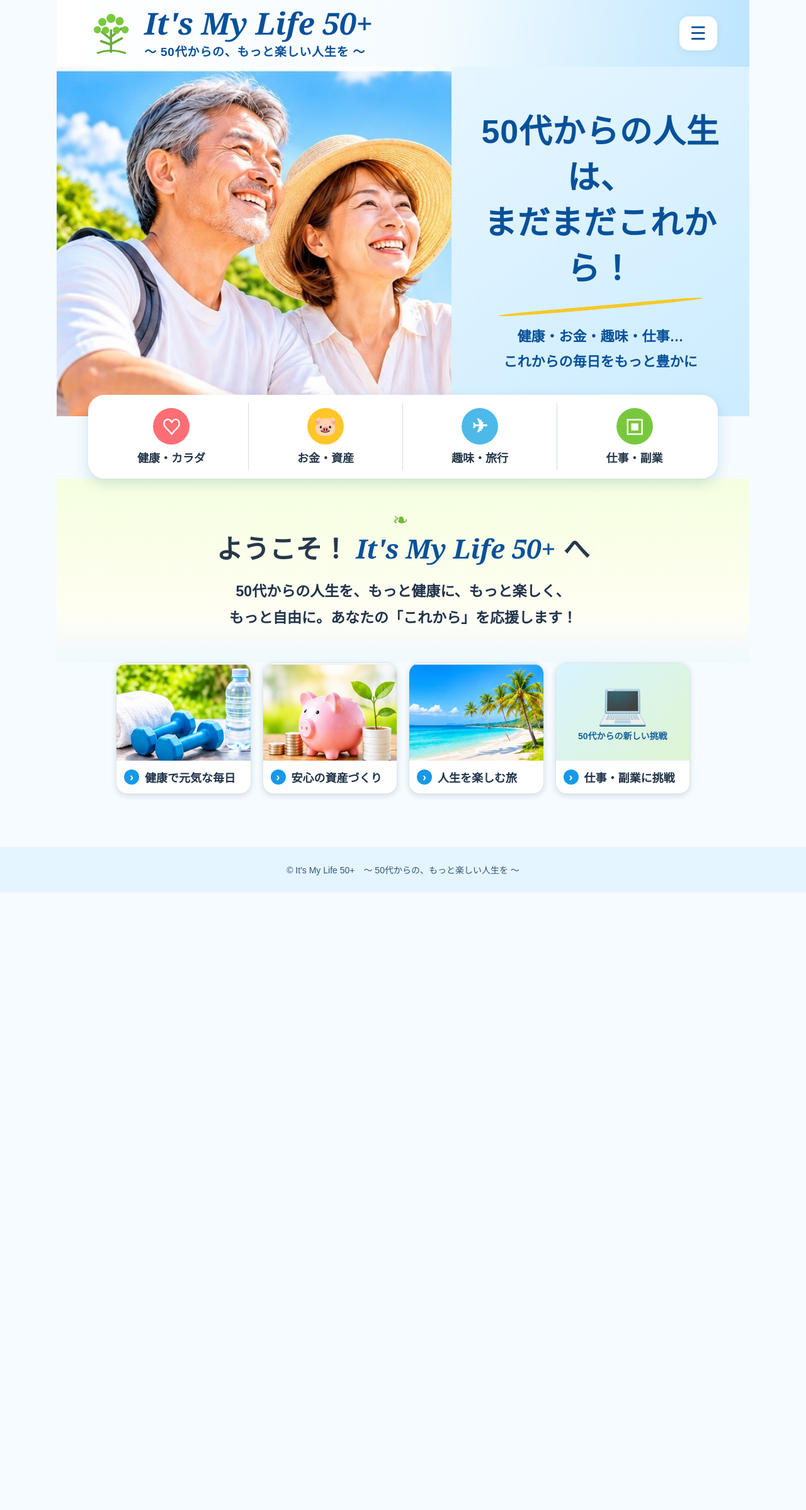
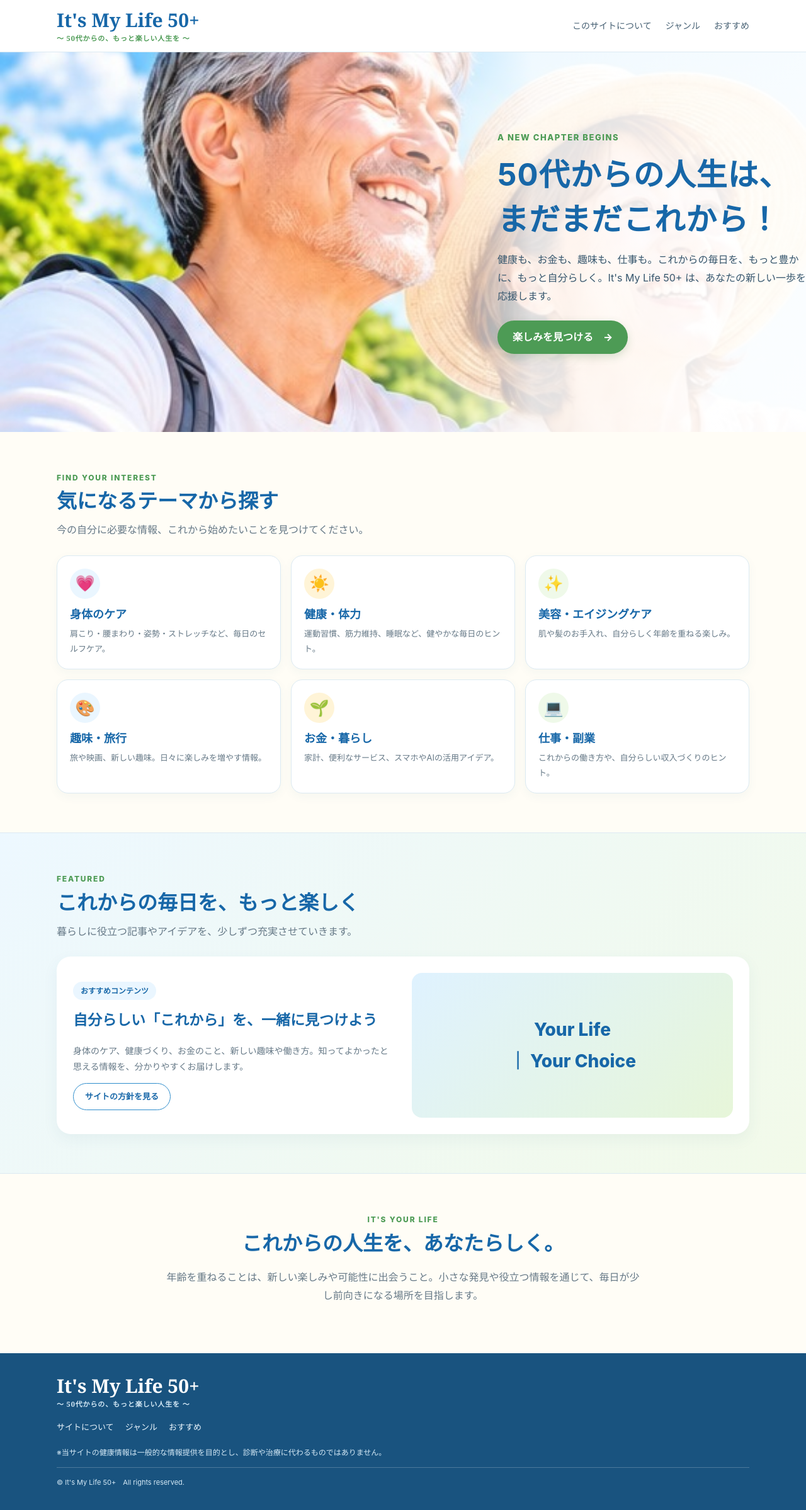
Before and after one commit to 25ygp78nkd-sys/my-ai-blog, a plain HTML site: page index.html in a window 1280 px wide. Shown: the whole page at 63% size. Before the commit the page ends 1417 px from the top, so only its background shows below. Drawn offline with Linux system fonts and the light colour scheme.

Commit message:
Add files via upload

```diff
--- a/index.html
+++ b/index.html
@@ -1,77 +1,157 @@
-<!doctype html>
+<!DOCTYPE html>
 <html lang="ja">
 <head>
-<meta charset="utf-8">
-<meta name="viewport" content="width=device-width,initial-scale=1">
-<meta name="description" content="50代からの、もっと楽しい人生を。健康・お金・趣味・旅行・仕事の情報をお届けします。">
-<title>It's My Life 50+｜50代からの、もっと楽しい人生を</title>
-<style>
-:root{--blue:#07519a;--deep:#123e70;--sky:#eaf7ff;--green:#75bd39;--cream:#fbfff0;--gold:#f5c928}
-*{box-sizing:border-box}html{scroll-behavior:smooth;scroll-padding-top:18px}
-body{margin:0;font-family:"Hiragino Kaku Gothic ProN","Yu Gothic",Meiryo,sans-serif;color:#20334a;background:#f5fbff}
-a{color:inherit;text-decoration:none}.wrap{max-width:1100px;margin:auto}
-header{background:linear-gradient(100deg,#fff 0%,#f4fbff 55%,#bce5ff 100%);padding:12px 4%;display:flex;align-items:center;gap:16px;position:relative;z-index:5}
-.tree{width:72px;height:72px;flex:none}.brand{min-width:0;color:var(--blue)}.brand-name{font-family:Georgia,serif;font-style:italic;font-weight:bold;font-size:clamp(28px,5vw,48px);line-height:1.05;white-space:nowrap}.tagline{font-size:clamp(12px,2.2vw,19px);font-weight:700;margin-top:5px;letter-spacing:.04em}
-.menu{margin-left:auto;border:0;border-radius:15px;background:#fff;color:var(--blue);font-size:29px;width:60px;height:54px;box-shadow:0 2px 10px #78a8c533;cursor:pointer}
-.hero{display:grid;grid-template-columns:57% 43%;min-height:440px;background:linear-gradient(135deg,#d9f1ff,#effaff);overflow:hidden}
-.hero-visual{min-width:0;min-height:440px;overflow:hidden}
-.hero-photo{width:100%;height:100%;min-height:440px;display:block;object-fit:cover;object-position:center 37%}
-.hero-copy{display:flex;flex-direction:column;justify-content:center;align-items:center;padding:42px 8%;color:var(--blue);text-align:center;background:linear-gradient(145deg,#e6f6ff,#ccecff)}
-.hero-copy h1{font-size:clamp(30px,4.2vw,52px);line-height:1.4;margin:0 0 20px;font-weight:900;letter-spacing:.02em}
-.underline{height:7px;width:82%;margin:0 auto 24px;border-bottom:6px solid var(--gold);border-radius:50%;transform:rotate(-5deg)}
-.hero-copy p{font-weight:800;font-size:clamp(16px,2vw,22px);line-height:1.8;margin:0}
-.categories{position:relative;z-index:2;max-width:1000px;margin:-34px auto 0;padding:13px 10px;background:#fff;border-radius:26px;box-shadow:0 8px 20px #1a5c8b2b;display:grid;grid-template-columns:repeat(4,1fr)}
-.cat{display:flex;flex-direction:column;align-items:center;justify-content:center;gap:7px;padding:8px 4px;color:#26384a;font-weight:800;font-size:clamp(13px,2vw,18px);border-right:1px solid #d5dce2;text-align:center}
-.cat:last-child{border:0}.cat-icon{width:58px;height:58px;border-radius:50%;display:grid;place-items:center;color:#fff;font-size:30px}.red{background:#ff6e75}.yellow{background:#ffc629}.cyan{background:#4db9e9}.lime{background:#78c83d}
-.welcome{padding:48px 5% 26px;text-align:center;background:linear-gradient(180deg,#f5ffdf,#fffef4 75%,#eff9ff)}
-.welcome h2{color:#26384a;font-size:clamp(25px,4vw,42px);margin:0 0 18px;line-height:1.35}.welcome h2 em{font-family:Georgia,serif;color:var(--blue);font-weight:bold}
-.leaves{color:#70b83b;font-size:30px;letter-spacing:8px}.welcome p{font-size:clamp(16px,2.3vw,23px);line-height:1.8;font-weight:700;margin:0 auto 24px;max-width:850px}
-.cards{display:grid;grid-template-columns:repeat(4,1fr);gap:18px;max-width:1000px;margin:0 auto 40px;padding:0 4% 44px}
-.card{background:#fff;border-radius:18px;overflow:hidden;box-shadow:0 3px 9px #163c5b25;border:1px solid #dce5e8;transition:transform .2s;display:block}
-.card:hover{transform:translateY(-4px)}.card img{width:100%;height:155px;object-fit:cover;display:block}
-.card-label{padding:13px 12px;font-weight:800;font-size:clamp(14px,1.55vw,18px);display:flex;align-items:center;gap:9px}
-.arrow{background:#1599e8;color:white;width:24px;height:24px;border-radius:50%;display:grid;place-items:center;flex:none}
-.work-art{height:155px;background:linear-gradient(135deg,#d8f4ff,#dff5d3);display:flex;flex-direction:column;align-items:center;justify-content:center;gap:8px;color:#17629a}
-.work-art span{font-size:66px;line-height:1}.work-art small{font-size:14px;font-weight:800}
-footer{text-align:center;padding:26px;background:#e5f5ff;color:#315575;font-size:14px}
-.drawer{display:none;position:absolute;right:4%;top:90px;background:#fff;border-radius:16px;box-shadow:0 8px 24px #173e5b30;padding:12px;min-width:190px}
-.drawer.open{display:grid}.drawer a{padding:12px;border-bottom:1px solid #edf1f4;color:var(--blue);font-weight:700}
-@media(max-width:700px){
- header{gap:9px;padding:10px 4%}.tree{width:54px;height:60px}.brand-name{font-size:clamp(23px,6vw,34px)}.tagline{font-size:11px}.menu{width:48px;height:46px;font-size:24px}
- .hero{display:flex;flex-direction:column;min-height:0}.hero-visual{height:290px;min-height:0}.hero-photo{height:290px;min-height:0;object-position:center 35%}
- .hero-copy{padding:25px 7% 34px}.hero-copy h1{font-size:clamp(27px,7vw,36px);margin-bottom:12px}.underline{margin-bottom:16px}.hero-copy p{font-size:15px}
- .categories{margin:-22px 4% 0;padding:9px 3px;border-radius:20px}.cat{font-size:11px;gap:5px;padding:6px 2px}.cat-icon{width:43px;height:43px;font-size:23px}
- .welcome{padding:35px 4% 20px}.welcome h2{font-size:24px}.welcome p{font-size:15px}
- .cards{grid-template-columns:repeat(2,minmax(0,1fr));gap:10px;padding:0 3% 30px}.card{border-radius:13px}.card img,.work-art{height:120px}.card-label{font-size:13px;padding:9px 7px;gap:5px}.arrow{width:19px;height:19px;font-size:13px}.work-art span{font-size:52px}.work-art small{font-size:12px}
-}
-@media(min-width:701px) and (max-width:900px){.cards{gap:12px}.card img,.work-art{height:135px}.card-label{font-size:14px;padding:10px 8px}}
-</style>
+  <meta charset="UTF-8">
+  <meta name="viewport" content="width=device-width, initial-scale=1">
+  <meta name="description" content="It's My Life 50+。50代からの健康、身体のケア、美容、趣味、お金と暮らしを応援する情報メディアです。">
+  <meta name="theme-color" content="#eaf6ff">
+  <title>It's My Life 50+｜50代から、人生をもっと楽しく。</title>
+  <style>
+    :root {
+      --blue:#1767a8; --blue2:#2e8dcc; --sky:#eaf6ff;
+      --green:#4d9b55; --green-pale:#eff9e9; --cream:#fffdf6;
+      --ink:#263746; --muted:#667987; --line:#dceaf2;
+      --gold:#f3bd45; --white:#fff;
+    }
+    * { box-sizing:border-box; }
+    html { scroll-behavior:smooth; }
+    body { margin:0; background:var(--cream); color:var(--ink);
+      font-family:-apple-system,BlinkMacSystemFont,"Hiragino Kaku Gothic ProN","Yu Gothic",Meiryo,sans-serif; line-height:1.8; }
+    a { color:inherit; text-decoration:none; }
+    .wrap { width:min(1100px,calc(100% - 36px)); margin:auto; }
+    header { background:rgba(255,255,255,.96); border-bottom:1px solid var(--line); position:sticky; top:0; z-index:10; }
+    .head { min-height:82px; display:flex; align-items:center; justify-content:space-between; gap:18px; }
+    .brand { color:var(--blue); font-family:Georgia,serif; font-size:clamp(22px,3vw,30px); font-weight:700; line-height:1.2; }
+    .brand small { display:block; color:var(--green); font-family:inherit; font-size:11px; letter-spacing:.08em; margin-top:4px; }
+    nav { display:flex; gap:22px; align-items:center; color:#476174; font-size:14px; }
+    nav a:hover { color:var(--blue2); }
+    .hero { position:relative; min-height:480px; display:flex; align-items:center; overflow:hidden; background:var(--sky); }
+    .hero-photo { position:absolute; inset:0; width:100%; height:100%; object-fit:cover; object-position:center 38%; }
+    .hero:after { content:""; position:absolute; inset:0; background:linear-gradient(90deg,rgba(255,255,255,.04) 0%,rgba(255,255,255,.08) 43%,rgba(255,255,255,.88) 66%,rgba(255,255,255,.94) 100%); }
+    .hero-inner { position:relative; z-index:1; width:100%; display:flex; justify-content:flex-end; padding:62px 0; }
+    .hero-copy { width:min(47%,490px); color:var(--blue); }
+    .eyebrow { color:var(--green); font-size:13px; font-weight:800; letter-spacing:.12em; }
+    h1 { font-size:clamp(30px,4.5vw,49px); line-height:1.45; margin:12px 0 14px; letter-spacing:.02em; }
+    .hero p { font-size:16px; color:#36566d; margin:0 0 24px; }
+    .btn { display:inline-block; background:var(--green); color:white; padding:12px 24px; border-radius:28px; font-weight:800; box-shadow:0 5px 14px #347b3c30; }
+    .btn:hover { background:#3d8546; transform:translateY(-1px); }
+    section { padding:62px 0; }
+    .section-kicker { color:var(--green); font-size:12px; letter-spacing:.15em; font-weight:800; }
+    h2 { color:var(--blue); font-size:clamp(25px,3vw,32px); margin:5px 0 8px; line-height:1.4; }
+    .intro { color:var(--muted); margin:0 0 26px; }
+    .grid { display:grid; grid-template-columns:repeat(3,1fr); gap:16px; }
+    .category { background:white; border:1px solid var(--line); border-radius:18px; padding:20px; min-height:160px; box-shadow:0 5px 16px #2d65800c; transition:.2s; }
+    .category:hover { transform:translateY(-4px); box-shadow:0 10px 24px #2d65801a; }
+    .symbol { width:48px; height:48px; display:grid; place-items:center; border-radius:50%; background:var(--sky); font-size:25px; }
+    .category:nth-child(2) .symbol,.category:nth-child(5) .symbol { background:#fff4d7; }
+    .category:nth-child(3) .symbol,.category:nth-child(6) .symbol { background:var(--green-pale); }
+    .category h3 { color:var(--blue); margin:9px 0 3px; font-size:18px; }
+    .category p { color:var(--muted); font-size:13px; margin:0; }
+    .feature { background:linear-gradient(135deg,#edf8ff,#f2fae9); border-top:1px solid var(--line); border-bottom:1px solid var(--line); }
+    .feature-box { display:grid; grid-template-columns:1fr 1fr; gap:28px; align-items:center; background:white; border-radius:22px; padding:26px; box-shadow:0 8px 24px #28608010; }
+    .feature-art { min-height:230px; border-radius:16px; background:linear-gradient(135deg,#dff2ff,#e7f6d9); display:flex; align-items:center; justify-content:center; text-align:center; color:var(--blue); padding:20px; font-size:28px; font-weight:800; }
+    .tag { display:inline-block; background:#eaf6ff; color:var(--blue); border-radius:20px; padding:4px 12px; font-size:12px; font-weight:700; }
+    .feature-box h3 { font-size:23px; color:var(--blue); margin:12px 0 8px; }
+    .feature-box p { color:var(--muted); font-size:14px; }
+    .outline-btn { display:inline-block; border:1px solid var(--blue2); color:var(--blue); padding:9px 18px; border-radius:24px; font-size:13px; font-weight:800; }
+    .message { text-align:center; max-width:760px; margin:auto; }
+    .message p { color:var(--muted); }
+    footer { background:#19537f; color:#eef8ff; padding:34px 0; }
+    footer .brand { color:white; }
+    footer .brand small { color:#d4e9f6; }
+    footer p { font-size:12px; color:#d4e9f6; }
+    .footlinks { display:flex; gap:18px; flex-wrap:wrap; font-size:13px; margin:18px 0; }
+    .notice { border-top:1px solid #ffffff38; padding-top:14px; color:#d4e9f6; font-size:11px; }
+    @media(max-width:700px) {
+      .head { min-height:70px; }
+      nav { gap:12px; font-size:11px; }
+      nav a:nth-child(1),nav a:nth-child(3) { display:none; }
+      .hero { min-height:560px; align-items:flex-end; }
+      .hero-photo { height:100%; object-position:34% center; }
+      .hero:after { background:linear-gradient(0deg,rgba(255,255,255,.96) 0%,rgba(255,255,255,.9) 36%,rgba(255,255,255,.03) 75%); }
+      .hero-inner { padding:300px 0 34px; }
+      .hero-copy { width:100%; }
+      .hero p { font-size:14px; }
+      section { padding:46px 0; }
+      .grid { grid-template-columns:1fr 1fr; gap:11px; }
+      .category { padding:15px; min-height:155px; }
+      .category h3 { font-size:15px; }
+      .category p { font-size:12px; }
+      .feature-box { grid-template-columns:1fr; padding:18px; gap:16px; }
+      .feature-art { min-height:150px; }
+    }
+    @media(max-width:390px) { .grid { grid-template-columns:1fr; } }
+  </style>
 </head>
 <body>
-<header class="wrap">
-<svg class="tree" viewBox="0 0 100 100" aria-label="木のロゴ"><path d="M49 91V43M49 63L29 47M50 57L72 39M49 75L27 67M50 73L73 61" stroke="#65ad35" stroke-width="5" fill="none" stroke-linecap="round"/><g fill="#79c83d"><circle cx="49" cy="17" r="10"/><circle cx="30" cy="25" r="9"/><circle cx="68" cy="23" r="9"/><circle cx="19" cy="42" r="8"/><circle cx="80" cy="42" r="8"/><circle cx="37" cy="43" r="8"/><circle cx="61" cy="43" r="8"/></g><path d="M18 94Q49 82 82 94" stroke="#65ad35" stroke-width="4" fill="none"/></svg>
-<div class="brand"><div class="brand-name">It's My Life 50+</div><div class="tagline">〜 50代からの、もっと楽しい人生を 〜</div></div>
-<button class="menu" aria-label="メニュー" onclick="document.querySelector('.drawer').classList.toggle('open')">☰</button>
-<nav class="drawer"><a href="#health-card" onclick="document.querySelector('.drawer').classList.remove('open')">健康・カラダ</a><a href="#money-card" onclick="document.querySelector('.drawer').classList.remove('open')">お金・資産</a><a href="#travel-card" onclick="document.querySelector('.drawer').classList.remove('open')">趣味・旅行</a><a href="#work-card" onclick="document.querySelector('.drawer').classList.remove('open')">仕事・副業</a></nav>
+<header>
+  <div class="wrap head">
+    <a class="brand" href="#top">It's My Life 50+<small>～ 50代からの、もっと楽しい人生を ～</small></a>
+    <nav aria-label="メインメニュー">
+      <a href="#about">このサイトについて</a>
+      <a href="#categories">ジャンル</a>
+      <a href="#featured">おすすめ</a>
+    </nav>
+  </div>
 </header>
-<main class="wrap">
-<section class="hero">
-<div class="hero-visual"><img class="hero-photo" src="hero-couple.jpg" alt="海辺で笑顔を見せるシニア夫婦"></div>
-<div class="hero-copy"><h1>50代からの人生は、<br>まだまだこれから！</h1><div class="underline"></div><p>健康・お金・趣味・仕事…<br>これからの毎日をもっと豊かに</p></div>
-</section>
-<nav class="categories" aria-label="カテゴリー">
-<a class="cat" href="#health-card"><span class="cat-icon red">♡</span>健康・カラダ</a>
-<a class="cat" href="#money-card"><span class="cat-icon yellow">🐷</span>お金・資産</a>
-<a class="cat" href="#travel-card"><span class="cat-icon cyan">✈</span>趣味・旅行</a>
-<a class="cat" href="#work-card"><span class="cat-icon lime">▣</span>仕事・副業</a>
-</nav>
-<section class="welcome"><div class="leaves">❧</div><h2>ようこそ！ <em>It's My Life 50+</em> へ</h2><p>50代からの人生を、もっと健康に、もっと楽しく、<br>もっと自由に。あなたの「これから」を応援します！</p></section>
-<section class="cards">
-<a class="card" id="health-card" href="#health-card"><img src="health.jpg" alt="健康づくりのイメージ"><div class="card-label"><span class="arrow">›</span>健康で元気な毎日</div></a>
-<a class="card" id="money-card" href="#money-card"><img src="money.jpg" alt="資産づくりのイメージ"><div class="card-label"><span class="arrow">›</span>安心の資産づくり</div></a>
-<a class="card" id="travel-card" href="#travel-card"><img src="travel.jpg" alt="南国の海辺のイメージ"><div class="card-label"><span class="arrow">›</span>人生を楽しむ旅</div></a>
-<a class="card" id="work-card" href="#work-card"><div class="work-art"><span>💻</span><small>50代からの新しい挑戦</small></div><div class="card-label"><span class="arrow">›</span>仕事・副業に挑戦</div></a>
-</section>
+<main id="top">
+  <section class="hero" id="about">
+    <img class="hero-photo" src="hero-couple.jpg" alt="青い海と青空のそばで、笑顔で未来を見つめる50代・60代の夫婦">
+    <div class="wrap hero-inner">
+      <div class="hero-copy">
+        <div class="eyebrow">A NEW CHAPTER BEGINS</div>
+        <h1>50代からの人生は、<br>まだまだこれから！</h1>
+        <p>健康も、お金も、趣味も、仕事も。これからの毎日を、もっと豊かに、もっと自分らしく。It's My Life 50+ は、あなたの新しい一歩を応援します。</p>
+        <a class="btn" href="#categories">楽しみを見つける　→</a>
+      </div>
+    </div>
+  </section>
+  <section id="categories">
+    <div class="wrap">
+      <div class="section-kicker">FIND YOUR INTEREST</div>
+      <h2>気になるテーマから探す</h2>
+      <p class="intro">今の自分に必要な情報、これから始めたいことを見つけてください。</p>
+      <div class="grid">
+        <a class="category" href="health.html"><div class="symbol">💗</div><h3>身体のケア</h3><p>肩こり・腰まわり・姿勢・ストレッチなど、毎日のセルフケア。</p></a>
+        <a class="category" href="health.html"><div class="symbol">☀️</div><h3>健康・体力</h3><p>運動習慣、筋力維持、睡眠など、健やかな毎日のヒント。</p></a>
+        <a class="category" href="#featured"><div class="symbol">✨</div><h3>美容・エイジングケア</h3><p>肌や髪のお手入れ、自分らしく年齢を重ねる楽しみ。</p></a>
+        <a class="category" href="#featured"><div class="symbol">🎨</div><h3>趣味・旅行</h3><p>旅や映画、新しい趣味。日々に楽しみを増やす情報。</p></a>
+        <a class="category" href="#featured"><div class="symbol">🌱</div><h3>お金・暮らし</h3><p>家計、便利なサービス、スマホやAIの活用アイデア。</p></a>
+        <a class="category" href="#message"><div class="symbol">💻</div><h3>仕事・副業</h3><p>これからの働き方や、自分らしい収入づくりのヒント。</p></a>
+      </div>
+    </div>
+  </section>
+  <section class="feature" id="featured">
+    <div class="wrap">
+      <div class="section-kicker">FEATURED</div>
+      <h2>これからの毎日を、もっと楽しく</h2>
+      <p class="intro">暮らしに役立つ記事やアイデアを、少しずつ充実させていきます。</p>
+      <div class="feature-box">
+        <div>
+          <span class="tag">おすすめコンテンツ</span>
+          <h3>自分らしい「これから」を、一緒に見つけよう</h3>
+          <p>身体のケア、健康づくり、お金のこと、新しい趣味や働き方。知ってよかったと思える情報を、分かりやすくお届けします。</p>
+          <a class="outline-btn" href="#message">サイトの方針を見る</a>
+        </div>
+        <div class="feature-art">Your Life<br>｜ Your Choice</div>
+      </div>
+    </div>
+  </section>
+  <section id="message">
+    <div class="wrap message">
+      <div class="section-kicker">IT'S YOUR LIFE</div>
+      <h2>これからの人生を、あなたらしく。</h2>
+      <p>年齢を重ねることは、新しい楽しみや可能性に出会うこと。小さな発見や役立つ情報を通じて、毎日が少し前向きになる場所を目指します。</p>
+    </div>
+  </section>
 </main>
-<footer>© It's My Life 50+　〜 50代からの、もっと楽しい人生を 〜</footer>
-</body></html>
+<footer>
+  <div class="wrap">
+    <div class="brand">It's My Life 50+<small>～ 50代からの、もっと楽しい人生を ～</small></div>
+    <div class="footlinks"><a href="#about">サイトについて</a><a href="#categories">ジャンル</a><a href="#featured">おすすめ</a></div>
+    <p>※当サイトの健康情報は一般的な情報提供を目的とし、診断や治療に代わるものではありません。</p>
+    <div class="notice">© It's My Life 50+　All rights reserved.</div>
+  </div>
+</footer>
+</body>
+</html>
```
Also changed, not shown: health-back.html (added, +55 -0 lines), health-shoulder.html (added, +57 -0 lines), health-stretch.html (added, +56 -0 lines), health.html (added, +58 -0 lines).
